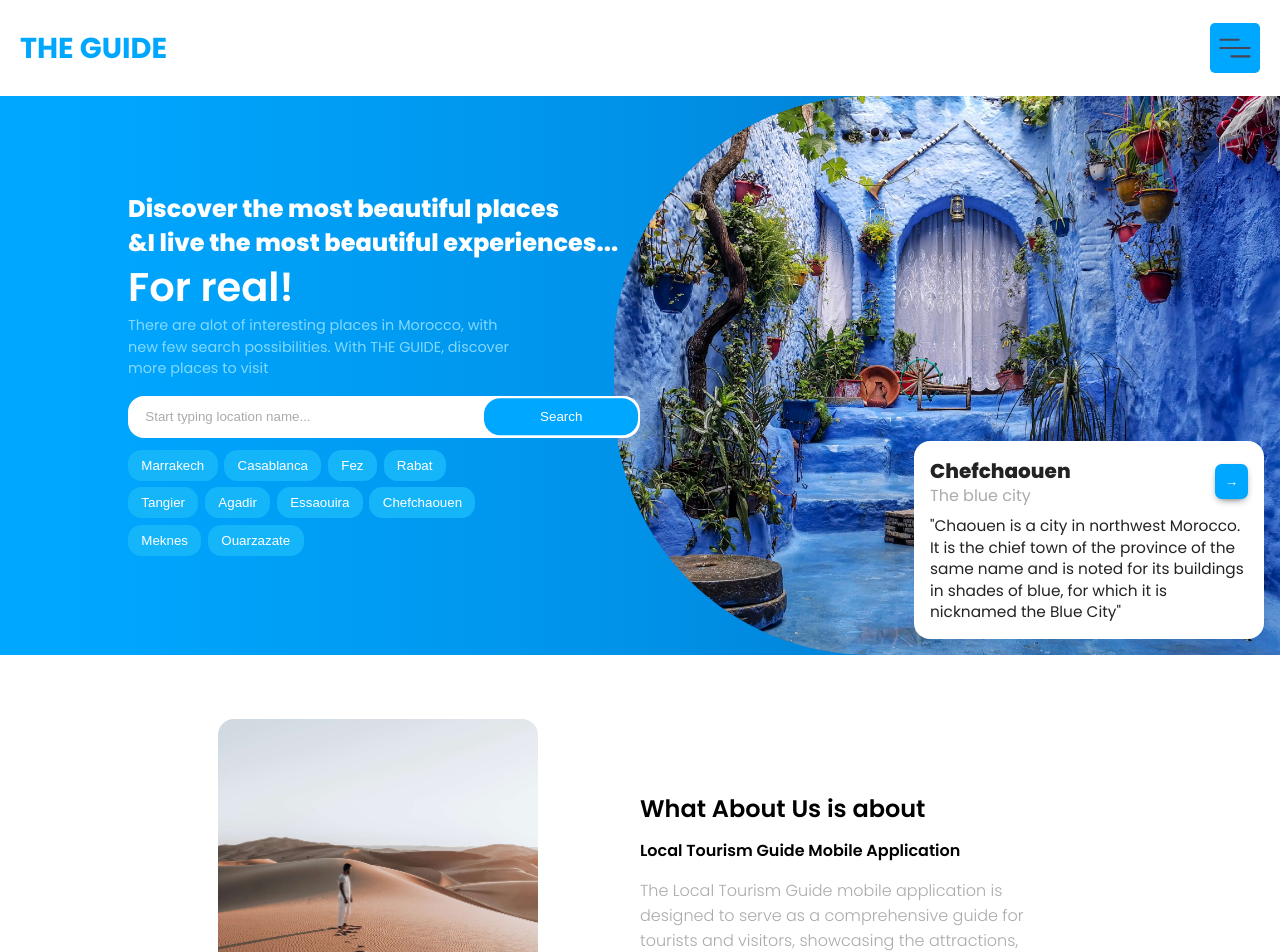
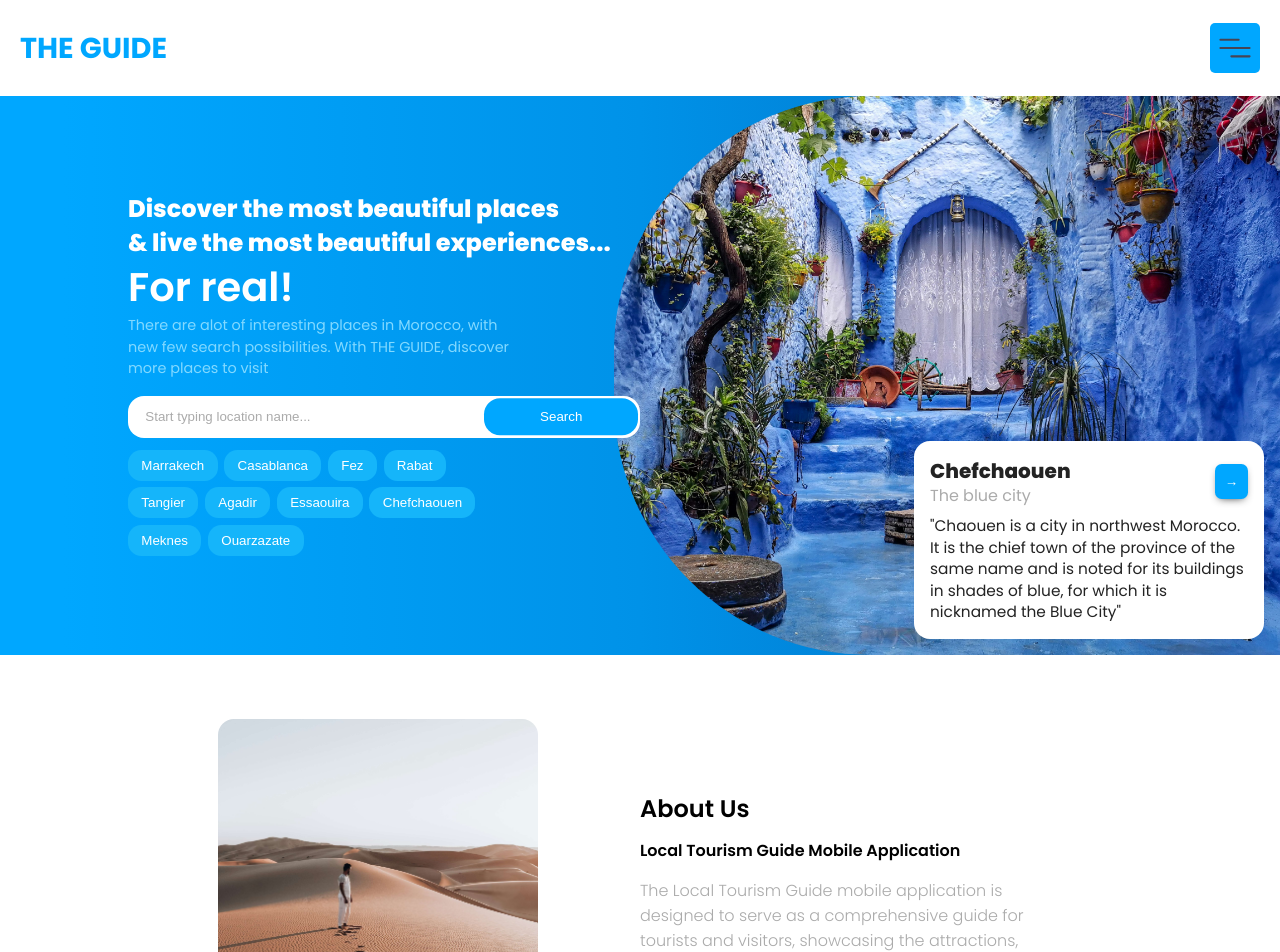
Before and after one commit to Adil-Akothiat/tourist-locations, a React (Create React App) app: page / in a window 1280 px wide. Shown: the top 952 px of the page. Built offline with nearby package versions, Linux system fonts and the light colour scheme.

Commit message:
correct grammar mistakes

```diff
--- a/src/components/layouts/Main/sections/sectionOne.js
+++ b/src/components/layouts/Main/sections/sectionOne.js
@@ -7,7 +7,7 @@ const SectionOne = (props)=> {
         <section className='container'>
           <div className='presentation hidden'>
             <h1 className='bold'>Discover the most beautiful places</h1>
-            <h1 className='bold'>&I live the most beautiful experiences...</h1>
+            <h1 className='bold'>& live the most beautiful experiences...</h1>
             <h2 className='bold'>For real!</h2>
             <p>
               There are alot of interesting places in Morocco, with new few search possibilities. With THE GUIDE, discover more places to visit
--- a/src/components/layouts/Main/sections/sectionTwo.js
+++ b/src/components/layouts/Main/sections/sectionTwo.js
@@ -8,7 +8,7 @@ const SectionTwo = ()=> {
                 <img src={require('../../../assets/img-2.jpg')} alt='tourist place'/>
             </div>
             <div className='about_us hidden'>
-                <h2>What About Us is about</h2>
+                <h2>About Us</h2>
                 <p className='p_1'>Local Tourism Guide Mobile Application</p>
                 <p className='p_2'>The Local Tourism Guide mobile application is designed to serve as a comprehensive guide for tourists and visitors, showcasing the attractions, landmarks, restaurants, events, and cultural experiences available in the local area. The app aims to enhance the tourism experience, promote local businesses, and encourage exploration of the community's unique offerings.</p>
                 <button><a href='#/find-perfect-places-for-me'>Find perfect places for me</a></button>
```
